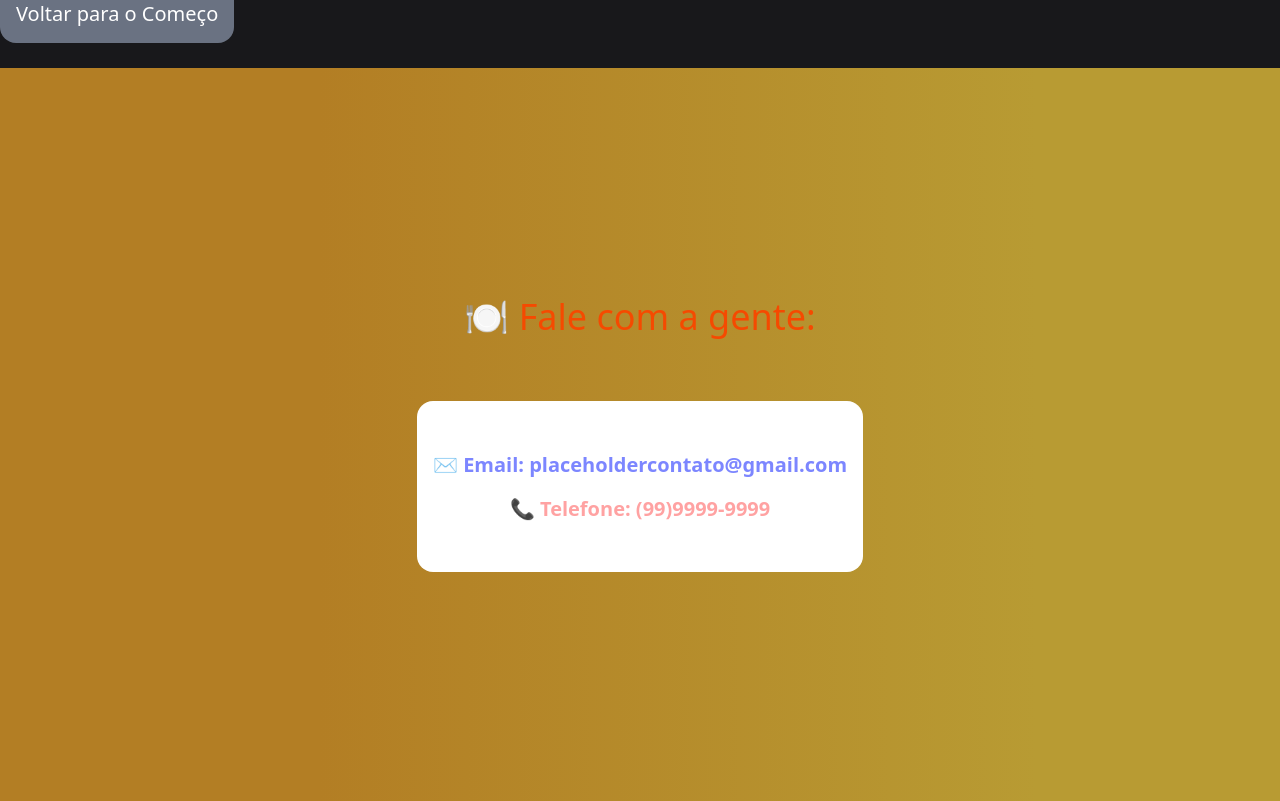
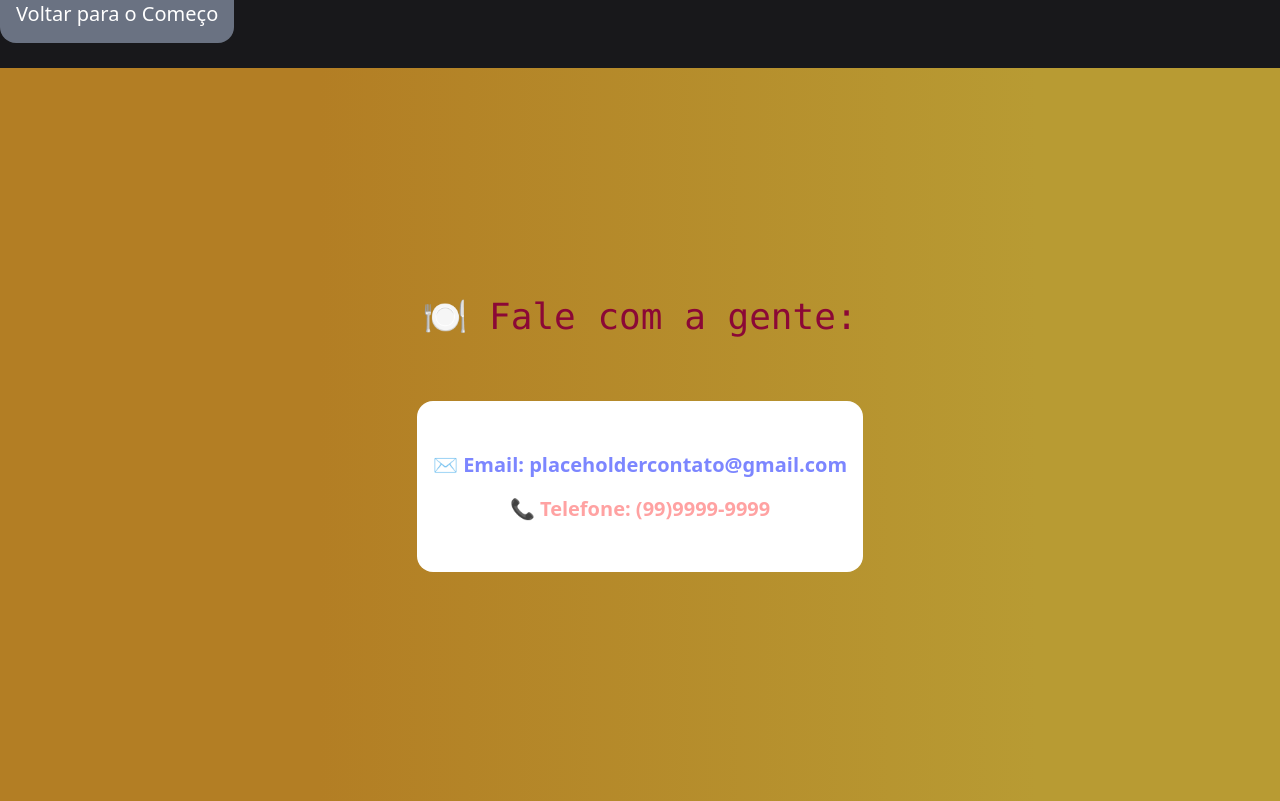
Before and after one commit to TauanMayk/Projeto_Site_Food, a React (Vite) app: page /nos-contate in a window 1280 px wide. Built offline with nearby package versions, Linux system fonts and the light colour scheme.

Commit message:
Adicionando Animações as Paginas

```diff
--- a/src/components/AboutPage/AboutPage.tsx
+++ b/src/components/AboutPage/AboutPage.tsx
@@ -1,5 +1,6 @@
 import "./aboutpage.css";
 import { Link } from "react-router";
+import { motion } from "framer-motion";
 
 export const AboutPage = () => {
   return (
@@ -11,7 +12,13 @@ export const AboutPage = () => {
         Voltar para o Começo
       </Link>
       <br />
-      <main className="w-auto h-full bg-white text-black flex items-center justify-evenly gap-4 p-6 mt-8">
+      <motion.main
+        className="w-auto h-full bg-white text-black flex items-center justify-evenly gap-4 p-6 mt-8"
+        initial={{ opacity: 0, x: -20 }}
+        animate={{ opacity: 1, x: 0 }}
+        exit={{ opacity: 0, x: -20 }}
+        transition={{ duration: 0.8, ease: "easeOut" }}
+      >
         <div className="bg-black flex flex-col w-1/2 h-auto opacity-90 p-6 rounded-2xl">
           <h1 className="text-6xl text-gray-600 text-center mr-10 sans-serif border-gray-300 border-b-2 p-2">
             Sobre nós
@@ -31,7 +38,7 @@ export const AboutPage = () => {
             <strong className="text-red-500">🥤 Bebidas</strong> e muito mais.
           </span>
         </div>
-      </main>
+      </motion.main>
     </>
   );
 };
--- a/src/components/InfoContato/InfoContato.tsx
+++ b/src/components/InfoContato/InfoContato.tsx
@@ -1,5 +1,6 @@
 import "./infocontato.css";
 import { Link } from "react-router";
+import { motion } from "framer-motion";
 
 export const InfoContato = () => {
   return (
@@ -11,8 +12,14 @@ export const InfoContato = () => {
         Voltar para o Começo
       </Link>
       <br />
-      <section className="w-auto h-11/12 bg-black flex flex-col items-center justify-center gap-4 p-6 mt-10">
-        <h3 className="text-4xl text-orange-600 mb-6">🍽️ Fale com a gente:</h3>
+      <motion.section
+        className="w-auto h-11/12 bg-black flex flex-col items-center justify-center gap-4 p-6 mt-10"
+        initial={{ opacity: 0, x: -20 }}
+        animate={{ opacity: 1, x: 0 }}
+        exit={{ opacity: 0, x: -20 }}
+        transition={{ duration: 0.8, ease: "easeOut" }}
+      >
+        <h3 className="text-4xl text-rose-900 mb-6 font-mono ">🍽️ Fale com a gente:</h3>
         <div className="bg-white rounded-2xl h-1/4 w-auto flex flex-col p-4 mt-6  items-center justify-center">
           <ul className="gap-8 list-none">
             <li className="mb-4">
@@ -27,7 +34,7 @@ export const InfoContato = () => {
             </li>
           </ul>
         </div>
-      </section>
+      </motion.section>
     </>
   );
 };
```
